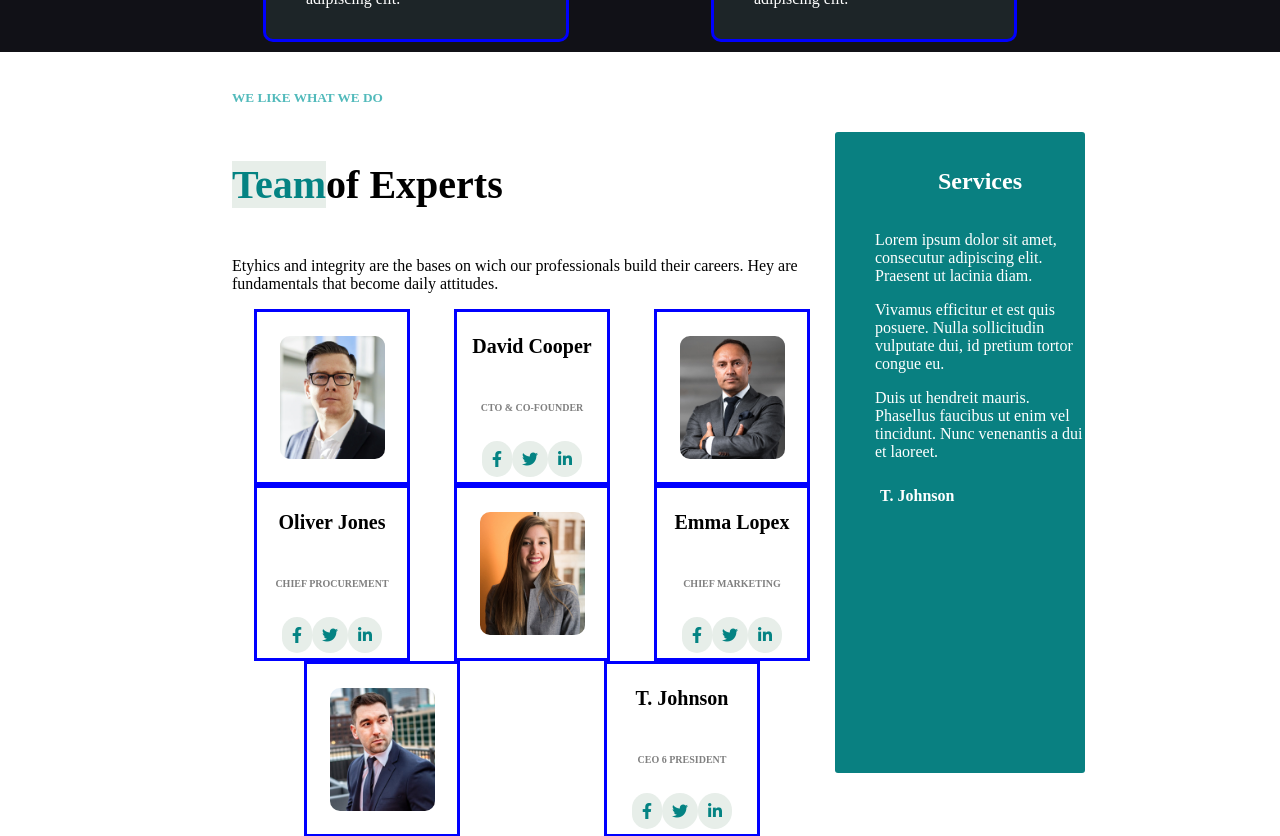
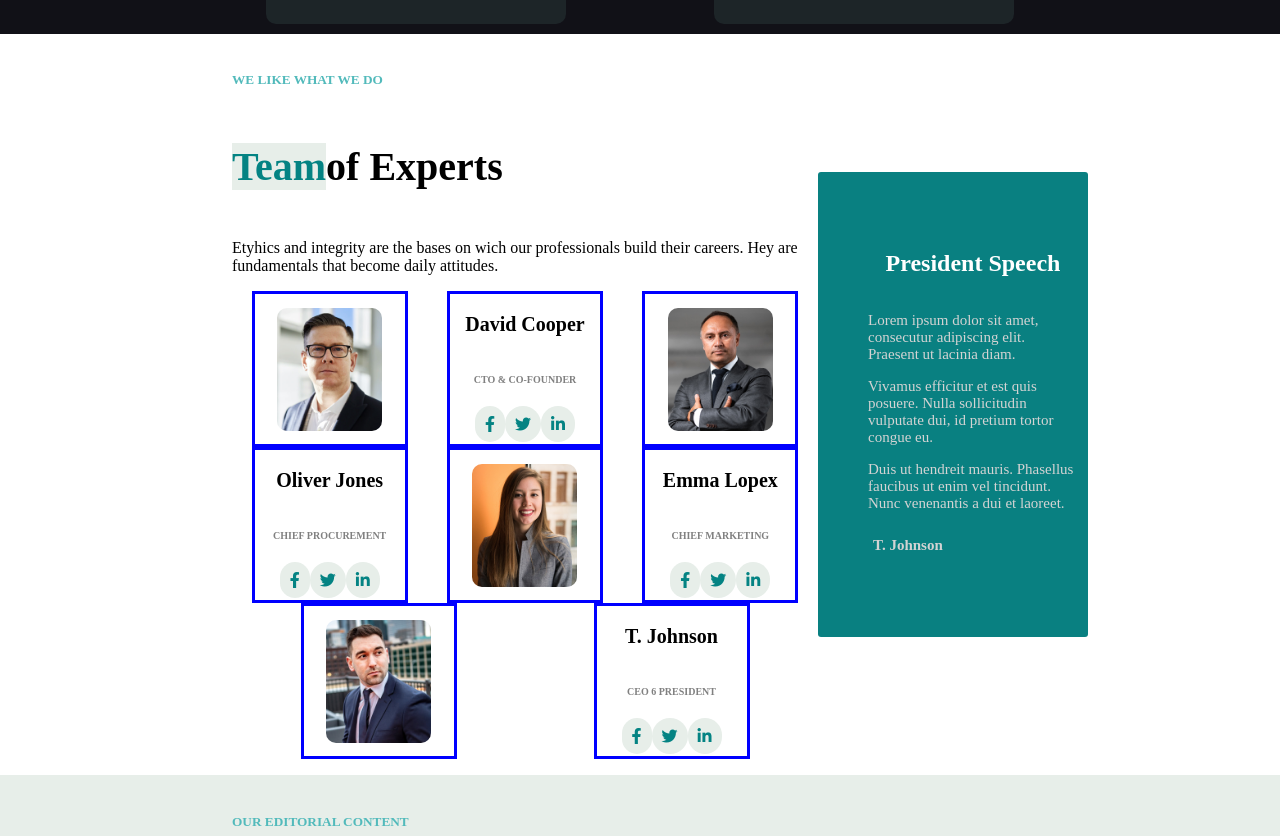
Before and after one commit to dariodeveloper92/proj-html-vuejs, a Vue app: page / in a window 1280 px wide. Shown: the part 2960-3796 px from the top of the page. Built offline with nearby package versions, Linux system fonts and the light colour scheme.

Commit message:
correzioni

```diff
--- a/src/components/Footer.vue
+++ b/src/components/Footer.vue
@@ -139,6 +139,9 @@ export default {
         align-items: center;
         text-align: center;
         position: relative;
+        //opacity: 0.2;
+        //background: $shark;
+        //color: white;
     }
 
     .section-nexgen {
--- a/src/components/Main.vue
+++ b/src/components/Main.vue
@@ -276,13 +276,13 @@
                         <div class="text-main-fourth">
                             <ul>
                                 <li class="li-vertical">
-                                    <h2>Services</h2>
+                                    <h2>President Speech</h2>
                                 </li>
                                 <li>
-                                    <p>Lorem ipsum dolor sit amet, consecutur adipiscing elit. Praesent ut lacinia diam. </p>
-                                    <p>Vivamus efficitur et est quis posuere. Nulla sollicitudin vulputate dui, id pretium tortor congue eu.</p>
-                                    <p>Duis ut hendreit mauris. Phasellus faucibus ut enim vel tincidunt. Nunc venenantis a dui et laoreet.</p>
-                                    <h4>T. Johnson</h4>
+                                    <p class="text-lorem">Lorem ipsum dolor sit amet, consecutur adipiscing elit. Praesent ut lacinia diam. </p>
+                                    <p class="text-lorem">Vivamus efficitur et est quis posuere. Nulla sollicitudin vulputate dui, id pretium tortor congue eu.</p>
+                                    <p class="text-lorem">Duis ut hendreit mauris. Phasellus faucibus ut enim vel tincidunt. Nunc venenantis a dui et laoreet.</p>
+                                    <h4 class="text-lorem">T. Johnson</h4>
                                 </li>
                             </ul>
                         </div>
@@ -524,11 +524,14 @@ export default {
 
     .text-main-fourth {
         width: 250px;
-        height: 80%;
+        height: 60%;
+        padding: 10px;
         background-color: $surfie-green;
         color: $white;
         border-radius: 3px;
         display: flex;
+        justify-content: center;
+        align-items: center;
     }
 
     .section-main-fourth-left {
--- a/src/styles/general.scss
+++ b/src/styles/general.scss
@@ -40,6 +40,11 @@ footer {
 
     .padding {
         padding: 5px;
+    }
+
+    .text-lorem {
+        font-size: 15px;
+        color: lightgray;
     }
 
     /* icons ---------------------------------------- */
@@ -248,7 +253,7 @@ footer {
         height: 200px;
         background-color: $shark;
         border-radius: 10px;
-        border: 3px solid blue;
+        //border: 3px solid blue;
         position: relative;
     }
 
@@ -264,7 +269,7 @@ footer {
 
     .teams {
         width: 150px;
-        height: 170px;
+        height: 150px;
         border: 3px solid blue;
         position: relative
         margin 0 10px;
@@ -272,6 +277,7 @@ footer {
         justify-content: center;
         align-items: center;
         flex-wrap: wrap;
+        //padding: 10px 0;
     }
 
     .box-textButton {
```
